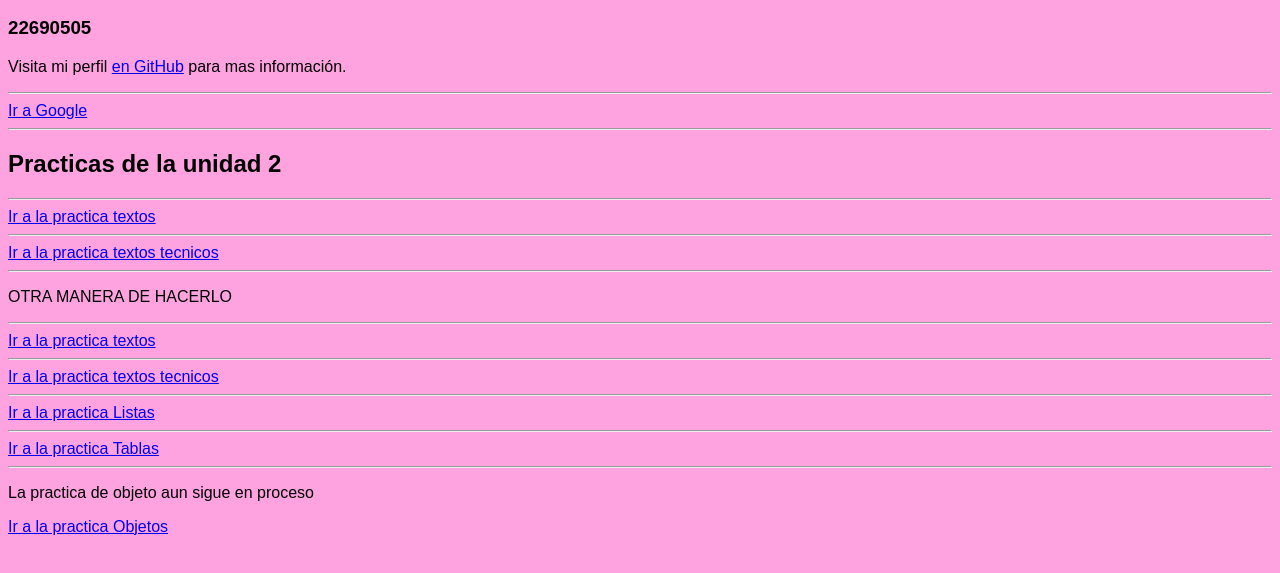
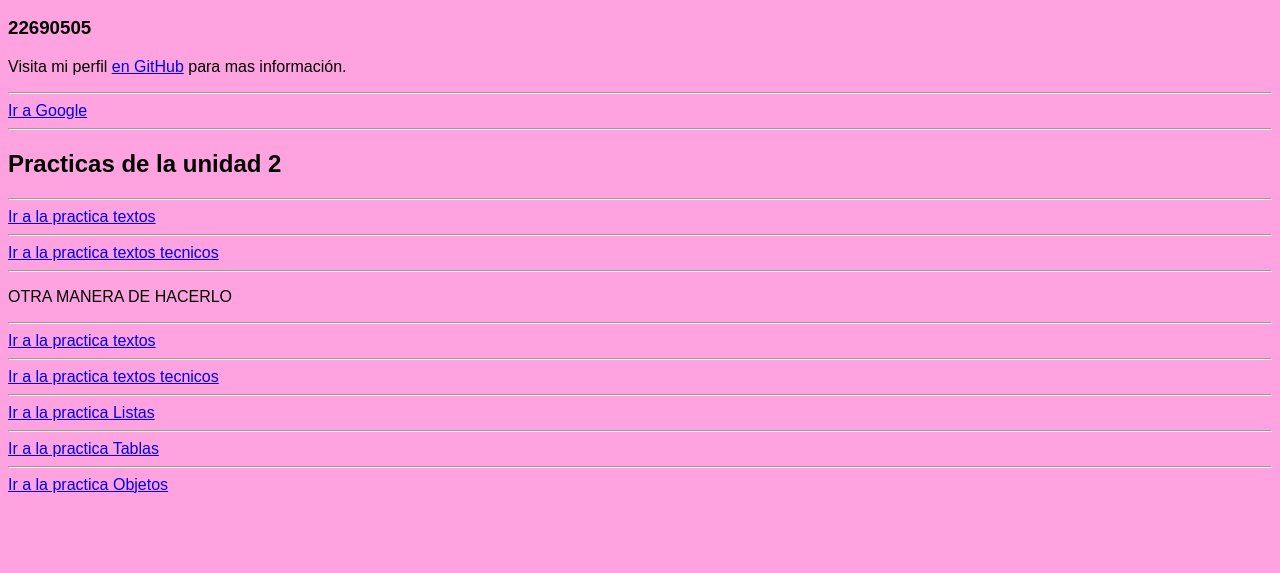
Before and after one commit to DannaMichelleGM/Portafolio, a plain HTML site: page index.html in a window 1280 px wide. Shown: the part 169-742 px from the top of the page. Drawn offline with Linux system fonts and the light colour scheme.

Commit message:
index.html

```diff
--- a/index.html
+++ b/index.html
@@ -46,7 +46,6 @@
     <hr />
     <a href="Tablas.html">Ir a la practica Tablas</a>
     <hr />
-    <p>La practica de objeto aun sigue en proceso</p>
     <a href="Objeto.html">Ir a la practica Objetos</a>
     <!--Esta si permitira cargarlo-->
 </body>
```
